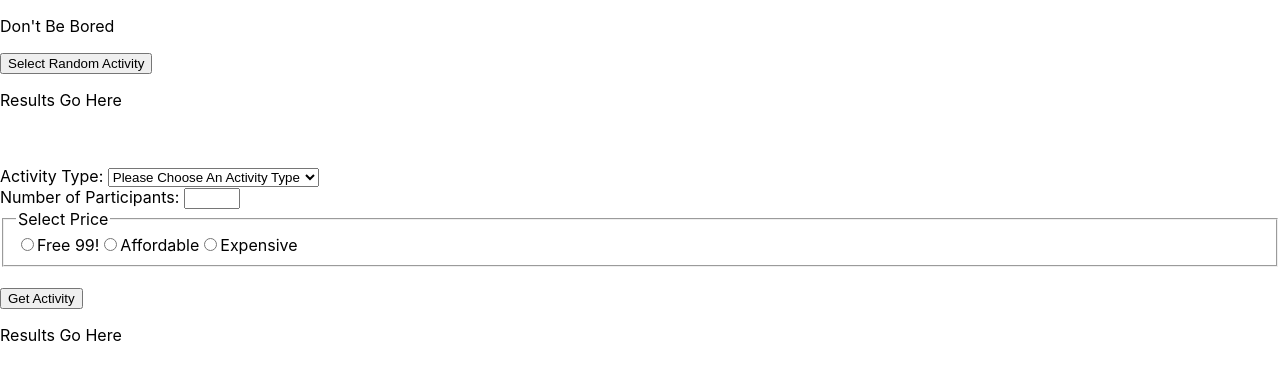
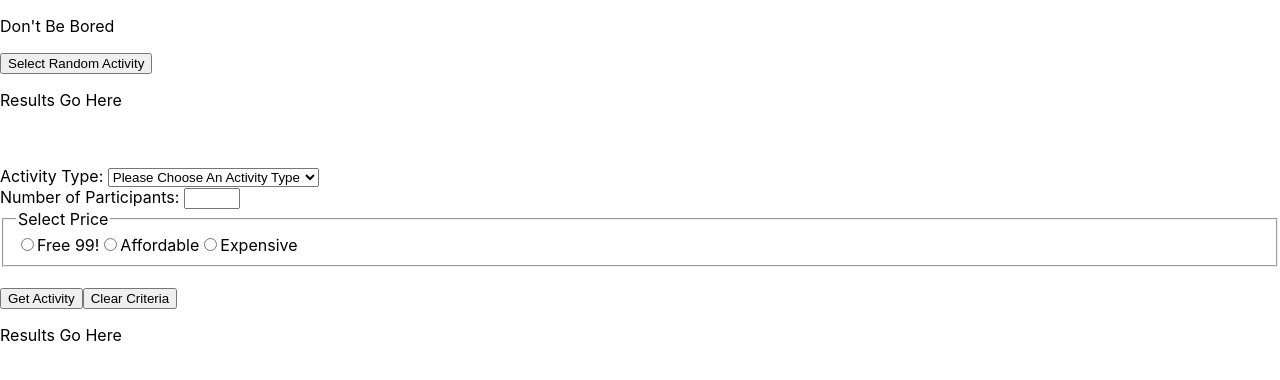
Before and after one commit to CrystalRedmon/nodeserver, a React (Create React App) app in the folder client/: page / in a window 1280 px wide. Shown: the top 380 px of the page. Built offline with nearby package versions, Linux system fonts and the light colour scheme.

Commit message:
create button to reset criteria form and reset previous activity

```diff
--- a/client/src/App.js
+++ b/client/src/App.js
@@ -16,7 +16,7 @@ function App() {
 
   //get random activity
   const handleOnClick = () => {
-      axios.get('/ideas')
+    axios.get('/ideas')
       .then(response => {
         console.log('this is the response: ', response.data);
         setRandomActivity(response.data)
@@ -34,8 +34,12 @@ function App() {
     } else {
       setCriteria({ ...criteria, price: '', minprice: '.8', maxprice: '1.0' });
     }
+
     return criteria
   }
+
+
+
 
   const getActivityByCriteria = (evt) => {
     evt.preventDefault();
@@ -64,6 +68,20 @@ function App() {
         })
     }
   }
+
+  function resetCriteria() {
+    setCriteria({
+      type: '',
+      participants: '',
+      price: ''
+    });
+
+    setActivity('');
+
+  }
+
+
+
 
   return (
     <div className="App">
@@ -129,6 +147,10 @@ function App() {
           <button type='submit'>
             Get Activity
           </button >
+
+          <button type='reset' onClick={resetCriteria}>
+            Clear Criteria
+          </button>
         </form>
 
         <div>
```
